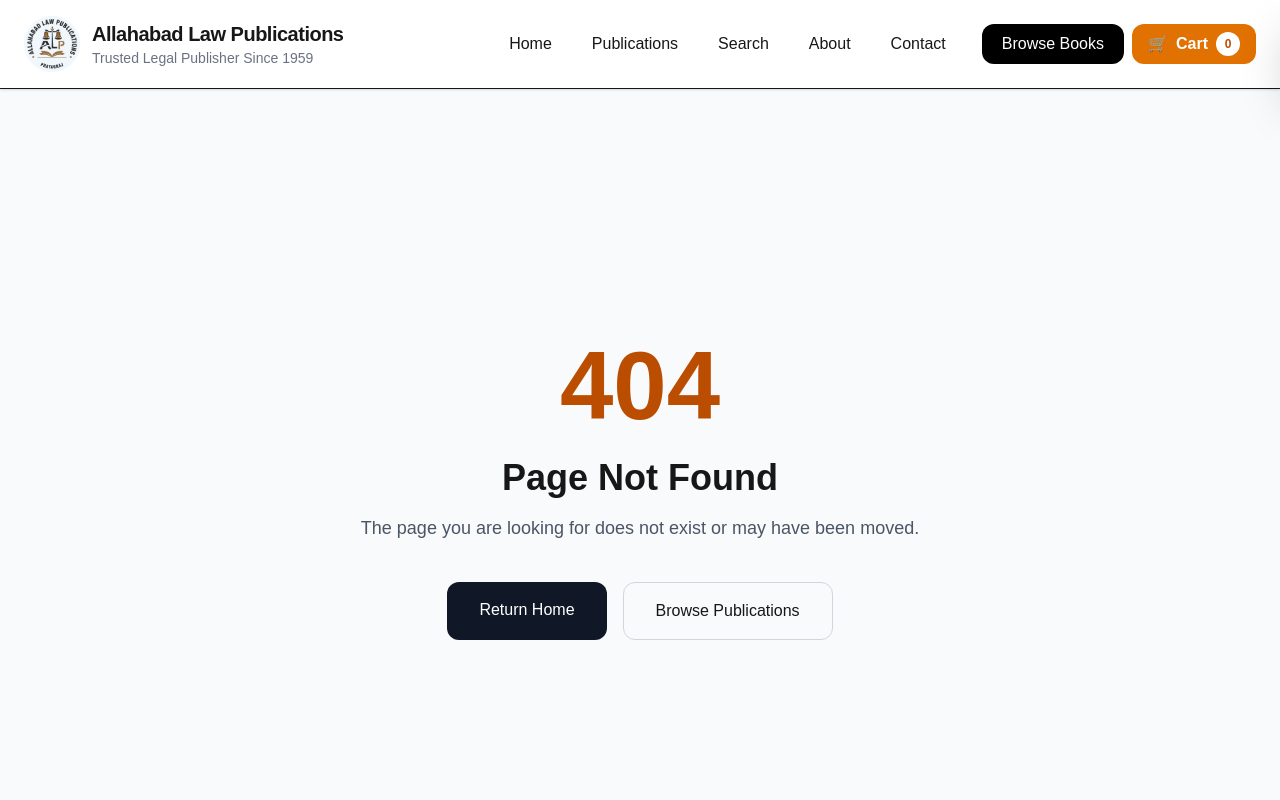
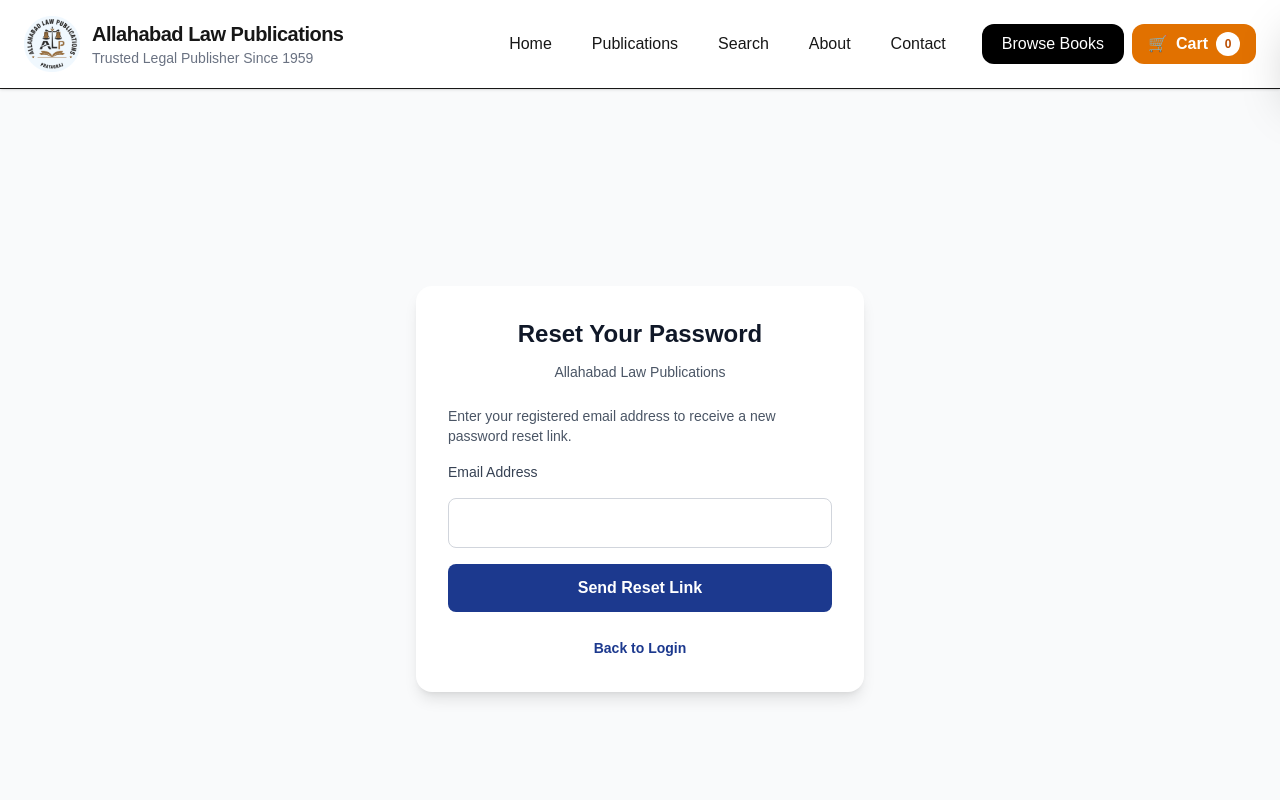
Before and after one commit to Aditya-Narula/allahabad-law-publications, a Next.js app: page /reset-password in a window 1280 px wide. Before the commit this address had no page. Shown: the top 800 px of the page. Built offline with nearby package versions, Linux system fonts and the light colour scheme; no server answers.

Commit message:
Add password recovery page and Supabase CSP support

```diff
--- /dev/null
+++ b/app/reset-password/page.js
@@ -0,0 +1,236 @@
+
+"use client";
+
+import { useEffect, useState } from "react";
+import Link from "next/link";
+import { createClient } from "@/lib/supabase/client";
+
+export default function ResetPasswordPage() {
+  const [checking, setChecking] = useState(true);
+  const [hasSession, setHasSession] = useState(false);
+  const [email, setEmail] = useState("");
+  const [password, setPassword] = useState("");
+  const [confirmPassword, setConfirmPassword] = useState("");
+  const [loading, setLoading] = useState(false);
+  const [message, setMessage] = useState("");
+  const [error, setError] = useState("");
+  const [complete, setComplete] = useState(false);
+
+  useEffect(() => {
+    const supabase = createClient();
+    let active = true;
+
+    supabase.auth.getUser().then(({ data }) => {
+      if (active) {
+        setHasSession(Boolean(data.user));
+        setChecking(false);
+      }
+    }).catch(() => {
+      if (active) setChecking(false);
+    });
+
+    const { data: listener } = supabase.auth.onAuthStateChange(
+      (_event, session) => {
+        if (active) {
+          setHasSession(Boolean(session));
+        }
+      }
+    );
+
+    return () => {
+      active = false;
+      listener.subscription.unsubscribe();
+    };
+  }, []);
+
+  async function sendRecoveryEmail(event) {
+    event.preventDefault();
+    setLoading(true);
+    setError("");
+    setMessage("");
+
+    try {
+      const supabase = createClient();
+
+      const { error: resetError } =
+        await supabase.auth.resetPasswordForEmail(email.trim(), {
+          redirectTo:
+            `${window.location.origin}/auth/callback?next=/reset-password`,
+        });
+
+      if (resetError) {
+        setError(resetError.message);
+      } else {
+        setMessage(
+          "If an account exists for this email, a password reset link will be sent. Please check your inbox."
+        );
+      }
+    } catch {
+      setError("Unable to send the reset email. Please try again.");
+    } finally {
+      setLoading(false);
+    }
+  }
+
+  async function updatePassword(event) {
+    event.preventDefault();
+    setError("");
+    setMessage("");
+
+    if (password.length < 8) {
+      setError("Password must contain at least 8 characters.");
+      return;
+    }
+
+    if (password !== confirmPassword) {
+      setError("Passwords do not match.");
+      return;
+    }
+
+    setLoading(true);
+
+    try {
+      const supabase = createClient();
+
+      const { error: updateError } =
+        await supabase.auth.updateUser({ password });
+
+      if (updateError) {
+        setError(updateError.message);
+      } else {
+        setComplete(true);
+        setPassword("");
+        setConfirmPassword("");
+        await supabase.auth.signOut();
+        setMessage(
+          "Your password has been updated. Please log in with your new password."
+        );
+      }
+    } catch {
+      setError("Unable to update your password. Please try again.");
+    } finally {
+      setLoading(false);
+    }
+  }
+
+  return (
+    <main className="min-h-screen bg-gray-50 flex items-center justify-center px-4 py-12">
+      <div className="w-full max-w-md bg-white rounded-2xl shadow-lg p-8">
+        <h1 className="text-2xl font-bold text-gray-900 text-center mb-3">
+          Reset Your Password
+        </h1>
+
+        <p className="text-gray-600 text-sm text-center mb-6">
+          Allahabad Law Publications
+        </p>
+
+        {error && (
+          <p role="alert" className="mb-4 rounded-lg bg-red-50 p-3 text-sm text-red-700">
+            {error}
+          </p>
+        )}
+
+        {message && (
+          <p role="status" className="mb-4 rounded-lg bg-green-50 p-3 text-sm text-green-800">
+            {message}
+          </p>
+        )}
+
+        {checking ? (
+          <p className="text-center text-gray-600">
+            Checking your session...
+          </p>
+        ) : complete ? (
+          <Link
+            href="/login"
+            className="block text-center rounded-lg bg-blue-900 px-5 py-3 font-semibold text-white"
+          >
+            Go to Login
+          </Link>
+        ) : hasSession ? (
+          <form onSubmit={updatePassword} className="space-y-4">
+            <label
+              htmlFor="new-password"
+              className="block text-sm font-medium text-gray-700"
+            >
+              New Password
+            </label>
+            <input
+              id="new-password"
+              type="password"
+              autoComplete="new-password"
+              required
+              minLength={8}
+              value={password}
+              onChange={(event) => setPassword(event.target.value)}
+              className="w-full rounded-lg border border-gray-300 px-4 py-3 text-gray-900"
+            />
+
+            <label
+              htmlFor="confirm-password"
+              className="block text-sm font-medium text-gray-700"
+            >
+              Confirm New Password
+            </label>
+            <input
+              id="confirm-password"
+              type="password"
+              autoComplete="new-password"
+              required
+              minLength={8}
+              value={confirmPassword}
+              onChange={(event) =>
+                setConfirmPassword(event.target.value)
+              }
+              className="w-full rounded-lg border border-gray-300 px-4 py-3 text-gray-900"
+            />
+
+            <button
+              type="submit"
+              disabled={loading}
+              className="w-full rounded-lg bg-blue-900 px-5 py-3 font-semibold text-white disabled:opacity-50"
+            >
+              {loading ? "Updating..." : "Update Password"}
+            </button>
+          </form>
+        ) : (
+          <form onSubmit={sendRecoveryEmail} className="space-y-4">
+            <p className="text-sm text-gray-600">
+              Enter your registered email address to receive a new password reset link.
+            </p>
+
+            <label
+              htmlFor="reset-email"
+              className="block text-sm font-medium text-gray-700"
+            >
+              Email Address
+            </label>
+            <input
+              id="reset-email"
+              type="email"
+              autoComplete="email"
+              required
+              value={email}
+              onChange={(event) => setEmail(event.target.value)}
+              className="w-full rounded-lg border border-gray-300 px-4 py-3 text-gray-900"
+            />
+
+            <button
+              type="submit"
+              disabled={loading}
+              className="w-full rounded-lg bg-blue-900 px-5 py-3 font-semibold text-white disabled:opacity-50"
+            >
+              {loading ? "Sending..." : "Send Reset Link"}
+            </button>
+          </form>
+        )}
+
+        <div className="mt-6 text-center">
+          <Link href="/login" className="text-sm font-semibold text-blue-900 hover:underline">
+            Back to Login
+          </Link>
+        </div>
+      </div>
+    </main>
+  );
+}
--- a/next.config.mjs
+++ b/next.config.mjs
@@ -1,6 +1,13 @@
+
 /** @type {import("next").NextConfig} */
 
 const isDevelopment = process.env.NODE_ENV === "development";
+
+const supabaseUrl = process.env.NEXT_PUBLIC_SUPABASE_URL;
+
+const supabaseOrigin = supabaseUrl
+  ? new URL(supabaseUrl).origin
+  : "";
 
 const contentSecurityPolicy = `
   default-src 'self';
@@ -14,7 +21,7 @@ const contentSecurityPolicy = `
   style-src 'self' 'unsafe-inline';
   img-src 'self' data: blob:;
   font-src 'self' data:;
-  connect-src 'self' ${
+  connect-src 'self' ${supabaseOrigin} ${
     isDevelopment ? "ws: wss:" : ""
   };
   media-src 'self';
```
